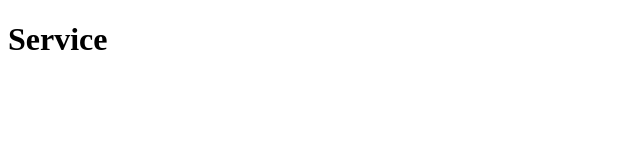
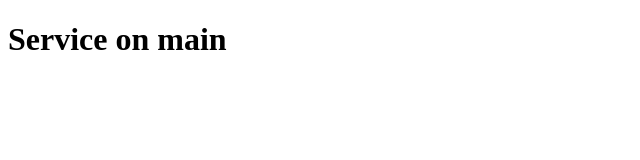
Before and after one commit to Nick-Lemy/Gym-Git-Exercise-Solutions, a plain HTML site: page service.html in a window 1280 px wide. Shown: the whole page, without its empty margins (0-640 px from the left). Drawn offline with Linux system fonts and the light colour scheme.

Commit message:
service.html changed

```diff
--- a/service.html
+++ b/service.html
@@ -3,9 +3,9 @@
   <head>
     <meta charset="UTF-8" />
     <meta name="viewport" content="width=device-width, initial-scale=1.0" />
-    <title>Document</title>
+    <title>Dservice on main branch</title>
   </head>
   <body>
-    <h1>Service</h1>
+    <h1>Service on main</h1>
   </body>
 </html>
```
